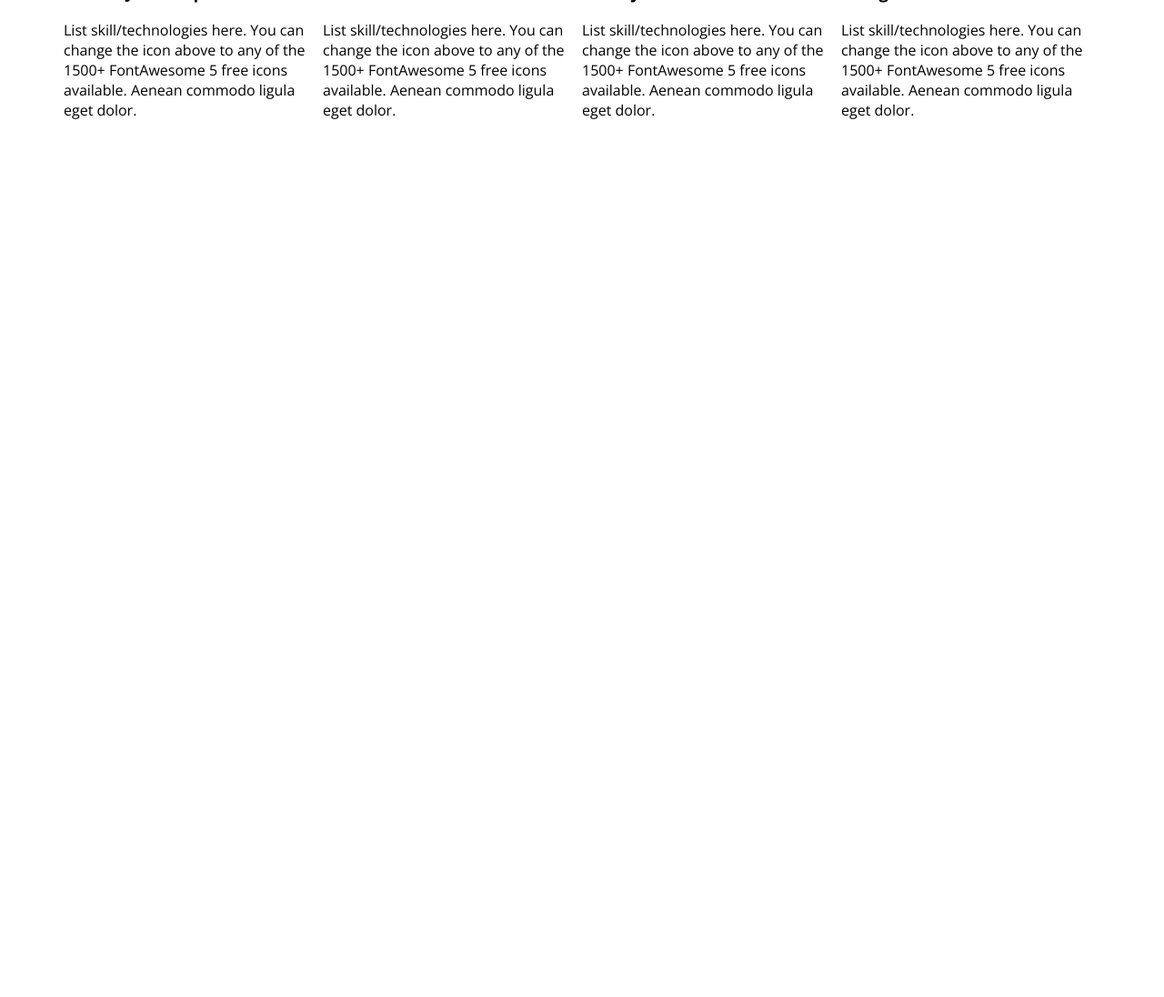
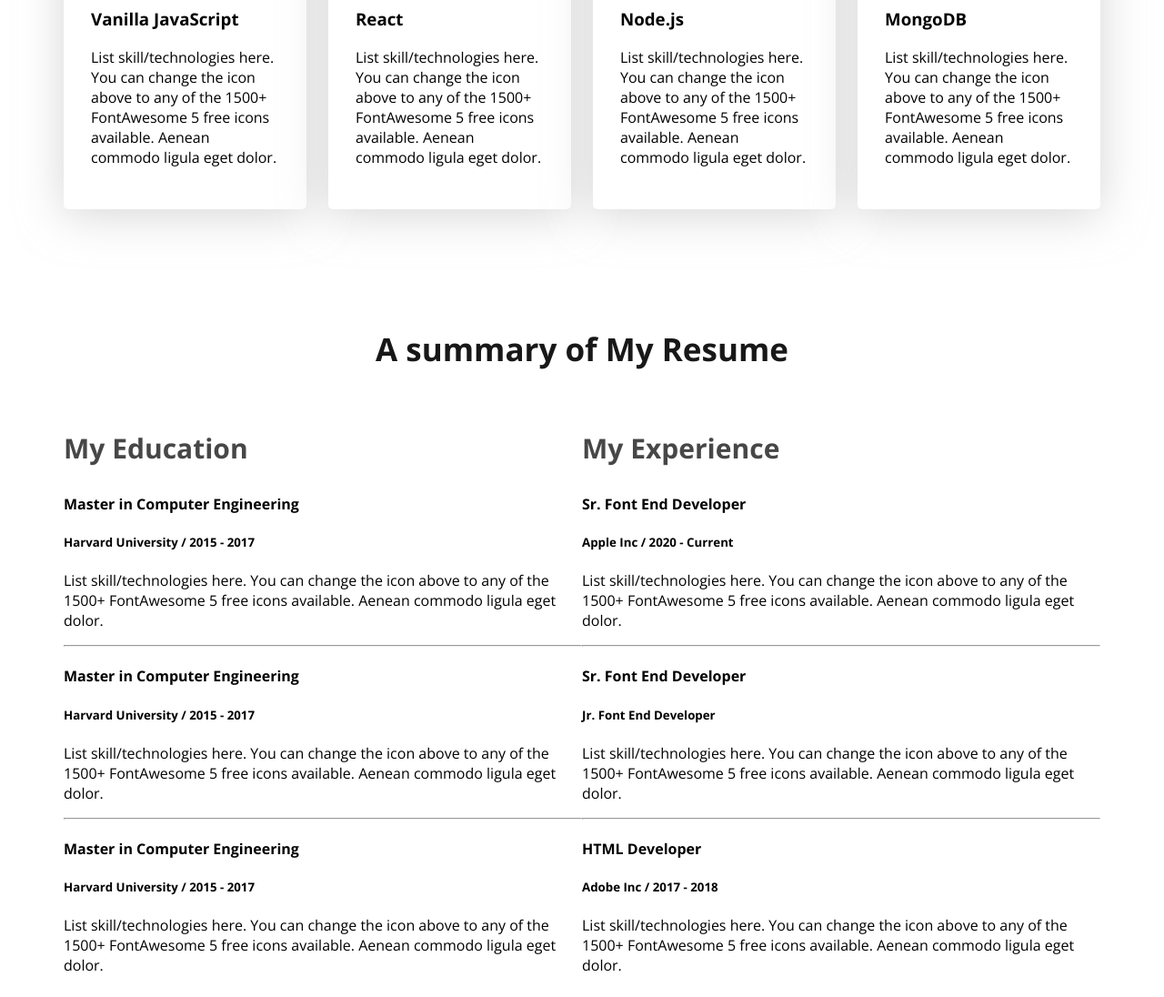
Before and after one commit to Supta2002/develop-portfolio, a plain HTML site: page index.html in a window 1280 px wide. Shown: the part 1943-3039 px from the top of the page at 91% size. Before the commit the page ends 2099 px from the top, so only its background shows below. Drawn offline with nearby package versions, Linux system fonts and the light colour scheme.

Commit message:
added resume section

```diff
--- a/index.html
+++ b/index.html
@@ -92,6 +92,70 @@
         </div>
      </section>
 
+     <!-- Resume section  -->
+
+     <section>
+        <h3 class="section-title">A summary of My Resume</h3>
+
+        <div class="resume">
+
+            <div class="resume-info">
+                <h3 class="resume-title">My Education</h3>
+
+                <div class="resume-item">
+                    <h4 class="resume-sub">Master in Computer Engineering</h4>
+                    <h5 class="institute">Harvard University / 2015 - 2017</h5>
+                    <p class="resume-des">List skill/technologies here. You can change the icon above
+                        to any of the 1500+ FontAwesome 5 free icons available. Aenean commodo ligula eget dolor.</p>
+                </div>
+                <hr>
+                <div class="resume-item">
+                    <h4 class="resume-sub">Master in Computer Engineering</h4>
+                    <h5 class="institute">Harvard University / 2015 - 2017</h5>
+                    <p class="resume-des">List skill/technologies here. You can change the icon above
+                        to any of the 1500+ FontAwesome 5 free icons available. Aenean commodo ligula eget dolor.</p>
+                </div>
+                <hr>
+                <div class="resume-item">
+                    <h4 class="resume-sub">Master in Computer Engineering</h4>
+                    <h5 class="institute">Harvard University / 2015 - 2017</h5>
+                    <p class="resume-des">List skill/technologies here. You can change the icon above
+                        to any of the 1500+ FontAwesome 5 free icons available. Aenean commodo ligula eget dolor.</p>
+                </div>
+
+            </div>
+
+
+            <div class="resume-info">
+                <h3 class="resume-title">My Experience</h3>
+
+                <div class="resume-item">
+                    <h4 class="resume-sub">Sr. Font End Developer</h4>
+                    <h5 class="institue">Apple Inc / 2020 - Current</h5>
+                    <p class="resume-des">List skill/technologies here. You can change the icon above
+                        to any of the 1500+ FontAwesome 5 free icons available. Aenean commodo ligula eget dolor.</p>
+                </div>
+                <hr>
+                <div class="resume-item">
+                    <h4 class="resume-sub">Sr. Font End Developer</h4>
+                    <h5 class="institue">Jr. Font End Developer</h5>
+                    <p class="resume-des">List skill/technologies here. You can change the icon above
+                        to any of the 1500+ FontAwesome 5 free icons available. Aenean commodo ligula eget dolor.</p>
+                </div>
+                <hr>
+                <div class="resume-item">
+                    <h4 class="resume-sub">HTML Developer</h4>
+                    <h5 class="institue">Adobe Inc / 2017 - 2018</h5>
+                    <p class="resume-des">List skill/technologies here. You can change the icon above
+                        to any of the 1500+ FontAwesome 5 free icons available. Aenean commodo ligula eget dolor.</p>
+                </div>
+
+
+            </div>
+
+        </div>
+     </section>
+
     </main>
 
     <footer>
--- a/styles/portfolio.css
+++ b/styles/portfolio.css
@@ -124,23 +124,44 @@ main {
     /* justify-content: center; */
 }
 
-.container{
-    display: flex;
-    justify-content: space-around;
+main section {
+    margin-top: 130px;
 }
-.skills-container{
+
+.container {
     display: flex;
     justify-content: space-around;
 }
 
-.about-info{
+.skills-container {
+    display: flex;
+    justify-content: space-around;
+    gap: 24px;
+}
+
+.about-info {
     text-align: center;
 }
-#des{
+
+#des {
     padding: 30px 150px;
 }
-/* .skill{
-    background-color: rgb(249, 245, 245);
-    margin: 10px;
-    padding: 10px 20px;
-} */
+
+.skill {
+    padding: 30px;
+    border-radius: 5px;
+    background: #FFF;
+    box-shadow: 0px 6px 50px 0px rgba(188, 186, 186, 0.6);
+}
+
+/* resume type style  */
+
+.resume-title{
+    font-size: 30px;
+    font-weight: 700;
+    color: #474747;
+}
+
+.resume{
+    display: flex;
+}
```
